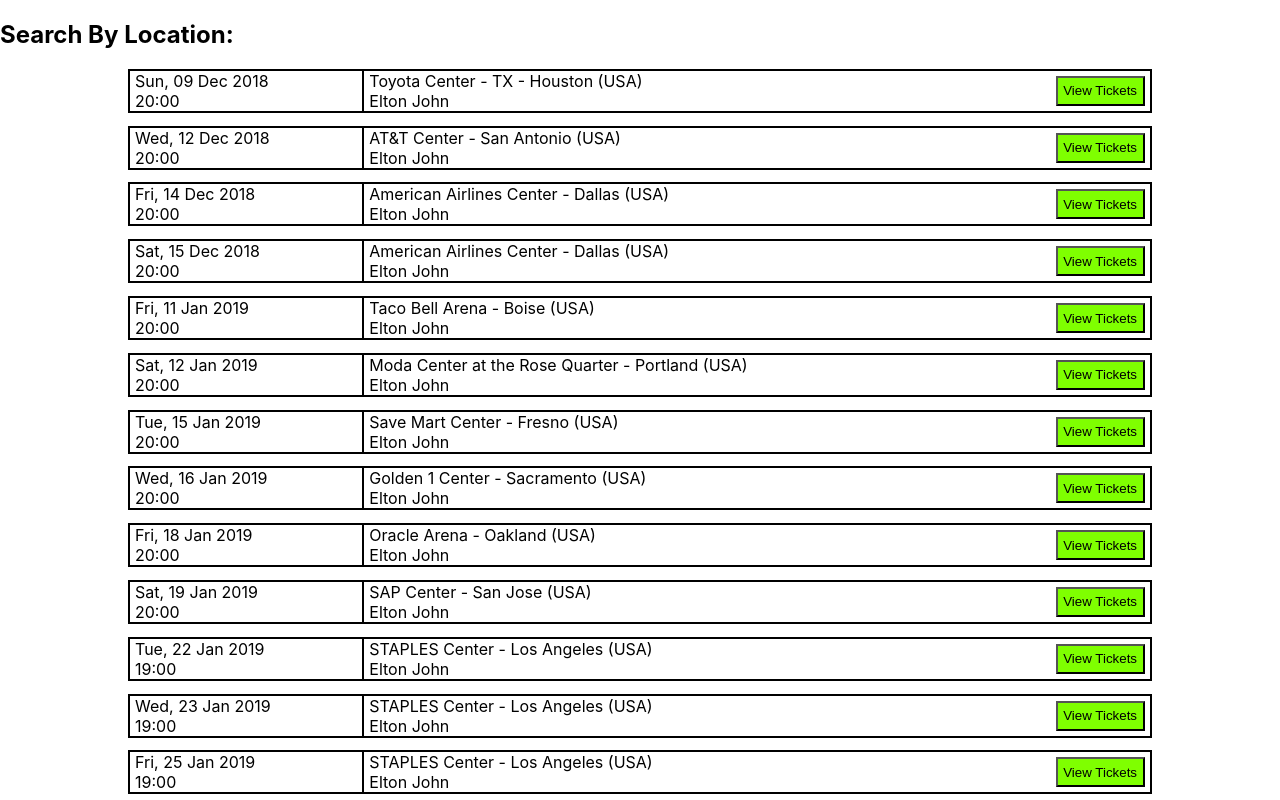
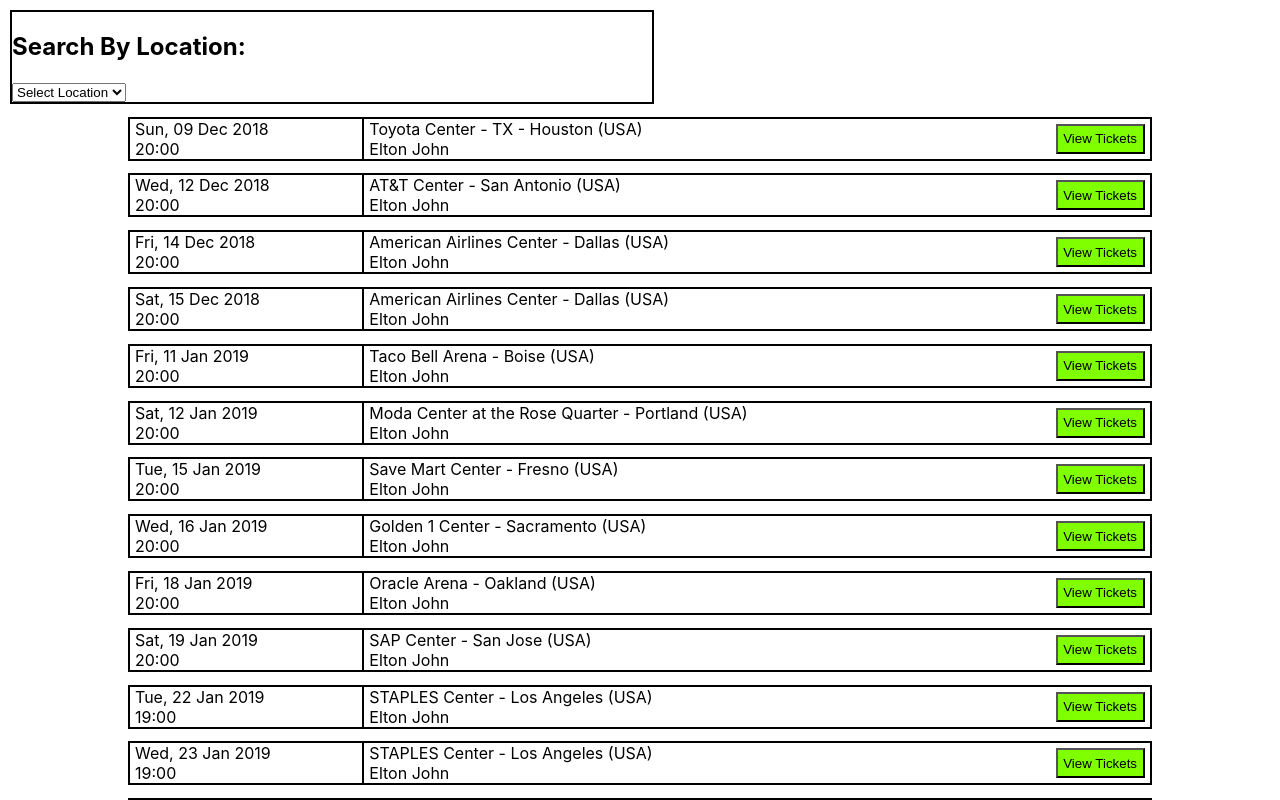
Before and after one commit to TheEugeniaKim/viagogo-interview-task, a React (Create React App) app: page / in a window 1280 px wide. Shown: the top 800 px of the page. Built offline with nearby package versions, Linux system fonts and the light colour scheme.

Commit message:
filter rendered no functionality yet

```diff
--- a/src/App.css
+++ b/src/App.css
@@ -1,6 +1,5 @@
 * {
   box-sizing: inherit;
-  /* margin: 2%; */
 }
 
 .View {
@@ -9,7 +8,7 @@
   width: 80%;
 }
 
-.eventCard {
+.event-card {
   border: 2px solid black;
   display: flex;
   flex-direction: row;
@@ -18,20 +17,26 @@
   margin: 1% 10%;
 }
 
-.dateBox {
+.date-box {
   border-right: 2px solid black;
   flex: 1;
   padding-left: 5px;
 }
 
-.detailsBox {
+.details-box {
   flex: 3;
   padding-left: 5px;
 }
 
-.viewEventBtn {
+.view-event-btn {
   align-self: left;
   padding-left: 5px;
   margin: 5px;
   background-color: chartreuse;
 }
+
+.filter-box {
+  margin: 10px;
+  border: 2px solid black;
+  width: 50%;
+}
--- a/src/App.js
+++ b/src/App.js
@@ -1,20 +1,29 @@
 import React from 'react';
 import './App.css';
 import {connect} from 'react-redux'
+import {json} from './eventlist'
 import View from './components/View.js'
 import Filter from './components/Filter'
+import {getEvents} from './redux/actions'
 
-function App() {
-  return (
-    <div>
-      <Filter className="Search" />
-      <View className="View" />
-    </div>
-  );
+class App extends React.Component {
+
+  componentDidMount(){
+    return this.props.getEvents(json.Items)
+  }
+
+  render(){
+    return (
+      <div>
+        <Filter className="Filter" />
+        <View className="View" />
+      </div>
+    )
+  }
 }
 
 
 
-const connectedApp = connect(null, {})(App)
+const connectedApp = connect(null, {getEvents})(App)
 
 export default connectedApp;
--- /dev/null
+++ b/src/components/AdvancedFilter.js
@@ -0,0 +1 @@
+import React from 'react'
--- a/src/components/EventCards.js
+++ b/src/components/EventCards.js
@@ -4,8 +4,8 @@ import {connect} from 'react-redux'
 const EventCard = (props) => {
 
   return (
-    <div className='eventCard'>
-      <div className='dateBox'>
+    <div className='event-card'>
+      <div className='date-box'>
         {props.Day}, {props.Date}
         <div className='time'> {props.Time} </div>
         <div className="">
@@ -13,12 +13,12 @@ const EventCard = (props) => {
         </div>
       </div>
 
-      <div className='detailsBox'>
+      <div className='details-box'>
         {props.VenueName} - {props.VenueCity}{props.VenueStateProvince} ({props.VenueCountry})
         <br/>
         {props.EventName}
       </div>
-      <button className='viewEventBtn'>View Tickets</button>
+      <button className='view-event-btn'>View Tickets</button>
     </div>
   )
 
--- a/src/components/Filter.js
+++ b/src/components/Filter.js
@@ -1,15 +1,65 @@
 import React from 'react'
+import {connect} from 'react-redux'
 
 class Filter extends React.Component {
 
+  getLocations(events){
+    let locations = []
+    for (let event of events){
+      locations.push(event.VenueCity)
+    }
+    return locations
+  } // Helper function to
+
+  removeDuplicates(array){
+    return array.sort().reduce((accumulator, current) => {
+      const length = accumulator.length
+      if(length === 0 || accumulator[length-1] !== current) {
+        accumulator.push(current)
+      }
+      return accumulator
+    }, [])
+  }
+
+  locations = (events) => {
+    return this.removeDuplicates(this.getLocations(events))
+  }
+
+  handleSelect = () => {
+
+  }
+
   render(){
+
+    let dataArray = this.locations(this.props.events)
+    let options = dataArray.map((data,index) =>
+      <option
+        key = {index}
+        value = {data}
+      >
+        {data}
+      </option>
+    )
     return (
-      <div className="filterBox">
-        <h2> Search By Location: </h2>
+
+      <div className="filter-box">
+        <h2 className="filter-header"> Search By Location: </h2>
+        <select className="filter-selector" onChange={this.handleSelect}>
+          <option>Select Location</option>
+          {options}
+        </select>
       </div>
     )
   }
 
 }
 
-export default Filter
+function mapStateToProps(state){
+  return {
+    events: state.events
+  }
+}
+
+const connectedFilter = connect(mapStateToProps, {})(Filter)
+
+export default connectedFilter
--- a/src/components/View.js
+++ b/src/components/View.js
@@ -1,17 +1,12 @@
 import React from 'react'
 import {connect} from 'react-redux'
-import {json} from '../eventlist'
 import EventCards from './EventCards'
-import {getEvents} from '../redux/actions'
+
+//Container area for where the events are being displayed
 
 class View extends React.Component {
 
-  componentDidMount(){
-    return this.props.getEvents(json.Items)
-  }
-
   render(){
-    console.log(this.props.events)
     return this.props.events.map(event => {
       return (
         <EventCards
@@ -29,6 +24,6 @@ function mapStateToProps(state){
   }
 }
 
-const connectedView = connect(mapStateToProps, {getEvents})(View)
+const connectedView = connect(mapStateToProps, {})(View)
 
 export default connectedView
--- a/src/redux/actions.js
+++ b/src/redux/actions.js
@@ -1,3 +1,7 @@
 export function getEvents(events) {
   return {type: "GET_EVENTS", payload: events}
 }
+
+export function filterLocation(location) {
+  return {type: "FILTER_LOCATION", payload: location}
+}
```
Also changed, not shown: 1 other file (tests, documents, lock files or other folders).
